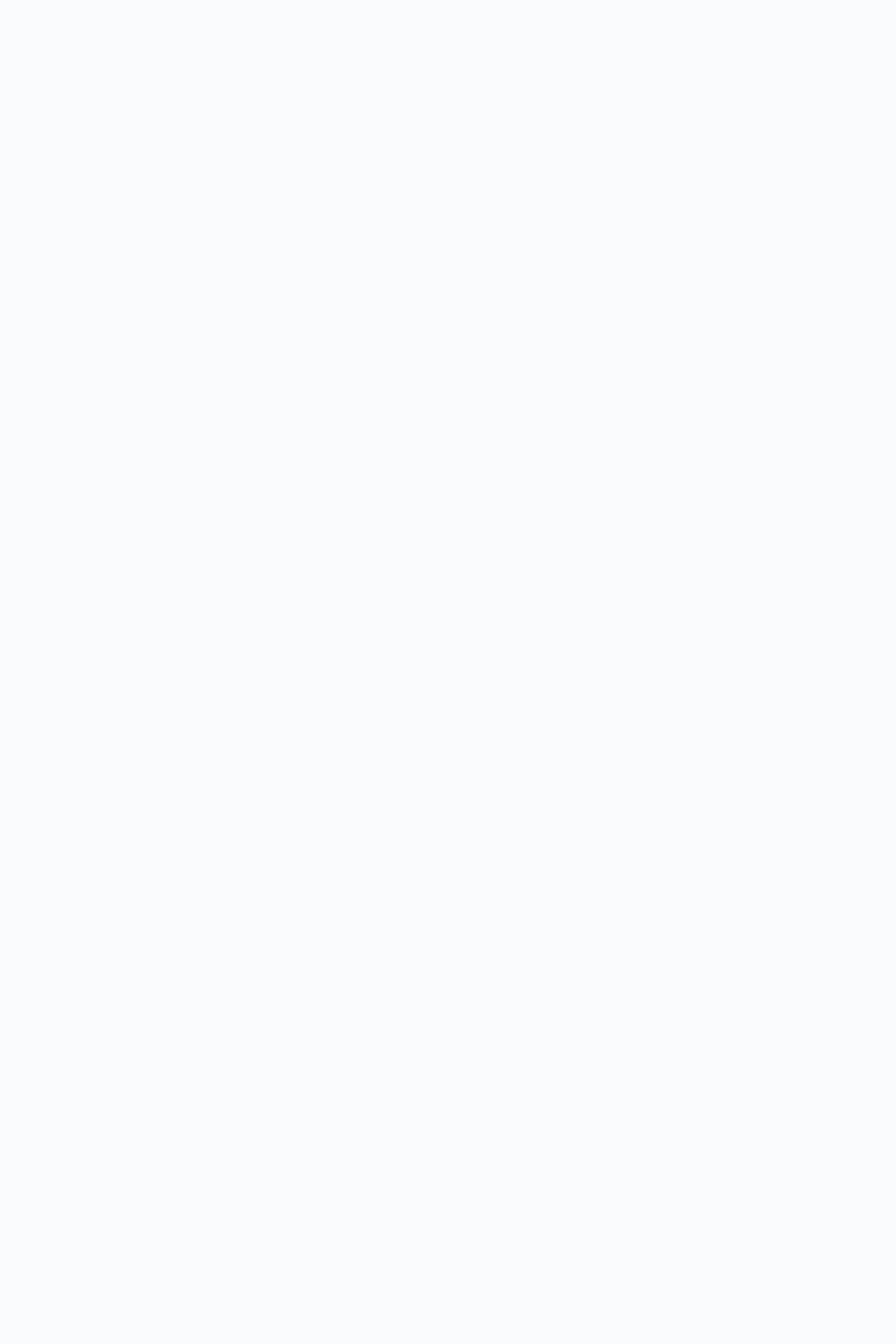
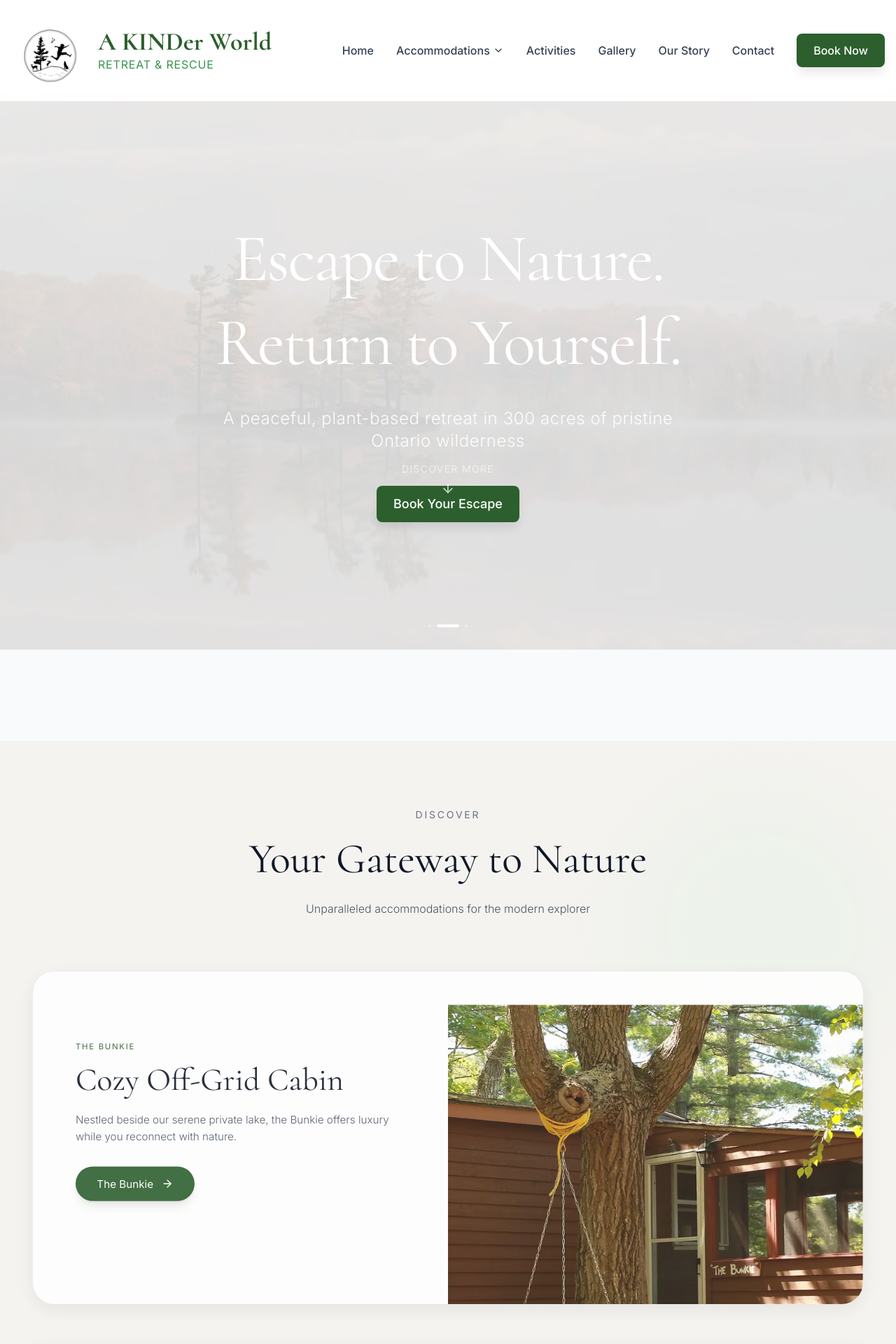
Before and after one commit to pratihegde/KinderworldCA, a React (Vite) app: page / in a window 1280 px wide. Shown: the top 1920 px of the page at 70% size. Before the commit the page ends 800 px from the top, so only its background shows below. Built offline with nearby package versions, Linux system fonts and the light colour scheme.

Commit message:
Images url fix

```diff
--- /dev/null
+++ b/public/404.html
@@ -0,0 +1,21 @@
+<!DOCTYPE html>
+<html>
+  <head>
+    <meta charset="utf-8">
+    <title>Kinder World Retreat</title>
+    <script type="text/javascript">
+      // Single Page Apps for GitHub Pages
+      var pathSegmentsToKeep = 1;
+      var l = window.location;
+      l.replace(
+        l.protocol + '//' + l.hostname + (l.port ? ':' + l.port : '') +
+        l.pathname.split('/').slice(0, 1 + pathSegmentsToKeep).join('/') + '/?/' +
+        l.pathname.slice(1).split('/').slice(pathSegmentsToKeep).join('/').replace(/&/g, '~and~') +
+        (l.search ? '&' + l.search.slice(1).replace(/&/g, '~and~') : '') +
+        l.hash
+      );
+    </script>
+  </head>
+  <body>
+  </body>
+</html>
--- a/src/App.jsx
+++ b/src/App.jsx
@@ -11,8 +11,11 @@ import Gallery from './pages/Gallery';
 import Contact from './pages/Contact';
 
 function App() {
+  // Match vite.config.js - no basename in development
+  const basename = import.meta.env.PROD ? '/KinderworldCA' : '';
+
   return (
-    <Router basename="/KinderworldCA">
+    <Router basename={basename}>
       <Layout>
         <Routes>
           <Route path="/" element={<Home />} />
--- a/src/components/home/Hero.jsx
+++ b/src/components/home/Hero.jsx
@@ -3,18 +3,15 @@ import { Link } from 'react-router-dom';
 import { motion, AnimatePresence } from 'framer-motion';
 import { ArrowDown } from 'lucide-react';
 import Button from '../common/Button';
+import { getAssetUrl } from '../../utils/getAssetUrl';
 
 const Hero = () => {
   const [currentSlide, setCurrentSlide] = useState(0);
 
   const heroImages = [
-    '/images/hero/hero1.jpg',
-    '/images/hero/hero2.jpg',
-    '/images/hero/hero3.jpg',
-    '/images/hero/hero4.jpg',
-    '/images/hero/hero5.jpg',
-    '/images/hero/hero8.jpg',
-
+    getAssetUrl('images/hero/hero1.jpg'),
+    getAssetUrl('images/hero/hero2.jpg'),
+    getAssetUrl('images/hero/hero3.jpg'),
   ];
 
   useEffect(() => {
--- a/src/components/layout/Header.jsx
+++ b/src/components/layout/Header.jsx
@@ -2,6 +2,8 @@ import React, { useState, useEffect } from 'react';
 import { Link, useLocation } from 'react-router-dom';
 import { Menu, X, ChevronDown } from 'lucide-react';
 import { motion, AnimatePresence } from 'framer-motion';
+import { getAssetUrl } from '../../utils/getAssetUrl';
+
 
 const Header = () => {
   const [isOpen, setIsOpen] = useState(false);
@@ -55,7 +57,7 @@ const Header = () => {
           {/* Logo - ENLARGED */}
           <Link to="/" className="flex items-center space-x-3">
             <img
-              src="/images/logo.jpg"
+              src={getAssetUrl('images/logo.jpg')}
               alt="Kinder World Logo"
               className={`transition-all duration-300 ${
                 isScrolled ? 'h-20 md:h-24' : 'h-24 md:h-28'
--- a/src/data/content.js
+++ b/src/data/content.js
@@ -1,3 +1,4 @@
+import { getAssetUrl } from '../utils/getAssetUrl';
 export const siteInfo = {
   name: "Kinder World Retreat & Rescue",
   tagline: "A KINDer World",
@@ -16,7 +17,7 @@ export const accommodations = [
     subtitle: 'Cozy Off-Grid Cabin',
     capacity: 'Up to 3 guests',
     price: 'Contact for pricing',
-    image: '/images/gallery/bunkie1.jpg',
+    image: getAssetUrl('images/gallery/bunkie1.jpg'),
     description: 'Nestled beside our serene private lake, the Bunkie offers luxury while you reconnect with nature.',
     features: [
       'Private screened-in patio',
--- a/src/pages/Bunkie.jsx
+++ b/src/pages/Bunkie.jsx
@@ -3,6 +3,7 @@ import { Link } from 'react-router-dom';
 import { motion } from 'framer-motion';
 import { Users, WifiOff, Zap, Check } from 'lucide-react';
 import Button from '../components/common/Button';
+import { getAssetUrl } from '../utils/getAssetUrl';
 
 const Bunkie = () => {
   const features = [
@@ -17,17 +18,17 @@ const Bunkie = () => {
     'Plant-based foods only'
   ];
 
-  // Gallery images - add all your bunkie images here
+  // Gallery images - using getAssetUrl helper
   const galleryImages = [
-    { src: '/images/gallery/bunkie1.jpg', alt: 'Bunkie exterior view' },
-    { src: '/images/gallery/bunkie2.jpg', alt: 'Lake view from bunkie' },
-    { src: '/images/gallery/bunkie3.jpg', alt: 'Bunkie with lake' },
-    { src: '/images/gallery/bunkie4.jpg', alt: 'Bunkie interior bathroom' },
-    { src: '/images/gallery/bunkie5.jpg', alt: 'Bunkie screened patio' },
-    { src: '/images/gallery/bunkie6.jpg', alt: 'Bunkie kitchen area' },
-    /*{ src: '/images/gallery/bunkie7.jpg', alt: 'Bunkie bedroom' },
-    { src: '/images/gallery/bunkie8.jpg', alt: 'Bunkie sunset view' },
-    { src: '/images/gallery/bunkie9.jpg', alt: 'Bunkie night view' },*/
+    { src: getAssetUrl('images/gallery/bunkie1.jpg'), alt: 'Bunkie exterior view' },
+    { src: getAssetUrl('images/gallery/bunkie2.jpg'), alt: 'Lake view from bunkie' },
+    { src: getAssetUrl('images/gallery/bunkie3.jpg'), alt: 'Bunkie with lake' },
+    { src: getAssetUrl('images/gallery/bunkie4.jpg'), alt: 'Bunkie interior bathroom' },
+    { src: getAssetUrl('images/gallery/bunkie5.jpg'), alt: 'Bunkie screened patio' },
+    { src: getAssetUrl('images/gallery/bunkie6.jpg'), alt: 'Bunkie kitchen area' },
+    { src: getAssetUrl('images/gallery/bunkie7.jpg'), alt: 'Bunkie bedroom' },
+    { src: getAssetUrl('images/gallery/bunkie8.jpg'), alt: 'Bunkie sunset view' },
+    { src: getAssetUrl('images/gallery/bunkie9.jpg'), alt: 'Bunkie night view' },
   ];
 
   return (
@@ -36,7 +37,7 @@ const Bunkie = () => {
       <section
         className="relative h-[70vh] flex items-center justify-center"
         style={{
-          backgroundImage: 'url(/images/gallery/bunkie1.jpg)',
+          backgroundImage: `url(${getAssetUrl('images/gallery/bunkie1.jpg')})`,
           backgroundSize: 'cover',
           backgroundPosition: 'center',
         }}
--- /dev/null
+++ b/src/utils/getAssetUrl.js
@@ -0,0 +1,14 @@
+/**
+ * Get the correct asset URL for both development and production
+ * @param {string} path - Path relative to public folder (e.g., 'images/logo.png')
+ * @returns {string} - Full URL to the asset
+ */
+export const getAssetUrl = (path) => {
+  // Remove leading slash if present
+  const cleanPath = path.startsWith('/') ? path.slice(1) : path;
+
+  // In production, prepend the base URL
+  // In development, just use the root path
+  const base = import.meta.env.BASE_URL || '/';
+  return `${base}${cleanPath}`;
+};
--- a/vite.config.js
+++ b/vite.config.js
@@ -2,7 +2,11 @@ import { defineConfig } from 'vite'
 import react from '@vitejs/plugin-react'
 
 // https://vite.dev/config/
-export default defineConfig({
-  plugins: [react()],
-  base: '',
+export default defineConfig(({ mode }) => {
+  return {
+    plugins: [react()],
+    // Only use /KinderworldCA/ in production (GitHub Pages)
+    // Use / for local development
+    base: mode === 'production' ? '/KinderworldCA/' : '/',
+  }
 })
```
Also changed, not shown: index.html (line endings or trailing spaces).
